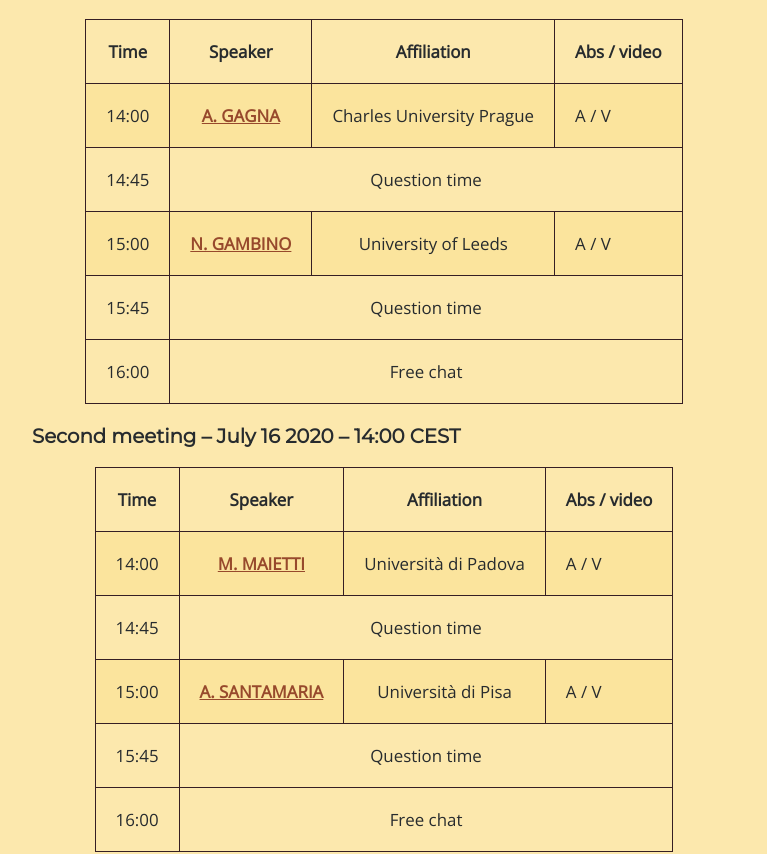
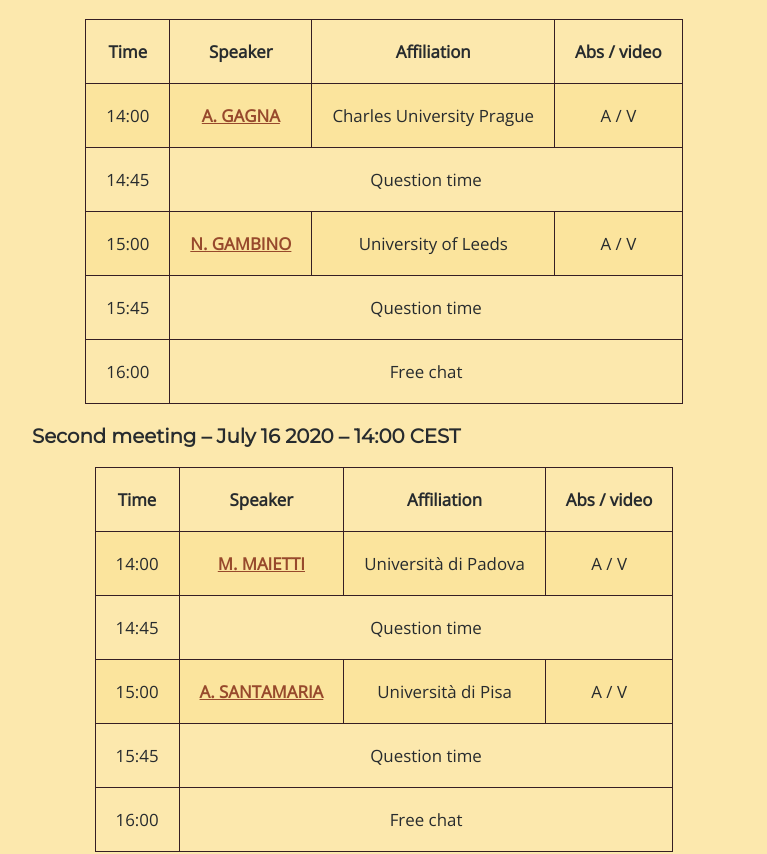
Before and after one commit to Progetto-ItaCa/Progetto-ItaCa.github.io, a Jekyll site: the page built from pages/fest.md, in a window 1280 px wide. Shown: the part 567-1421 px from the top of the page, without its empty margins (256-1023 px from the left). Built offline with Jekyll 4.4.1, drawn with Linux system fonts in a browser that asks for light colours; our own code applies the rules of GitHub Pages for plain Markdown files.

Commit message:
centered stuff in a table

```diff
--- a/pages/fest.md
+++ b/pages/fest.md
@@ -41,7 +41,7 @@ In the table below you will notice that every talk comes with some additional ma
       <td style="text-align: center">14:00</td>
       <td style="text-align: center"><a href="https://sites.google.com/view/andreagagna/home" target="_blank"><strong>A. GAGNA</strong></a></td>
       <td style="text-align: center">Charles University Prague</td>
-      <td>A / V</td>
+      <td style="text-align: center">A / V</td>
     </tr>
     <tr>
       <td style="text-align: center">14:45</td>
@@ -51,7 +51,7 @@ In the table below you will notice that every talk comes with some additional ma
       <td style="text-align: center">15:00</td>
       <td style="text-align: center"><a href="http://www1.maths.leeds.ac.uk/~pmtng/" target="_blank"><strong>N. GAMBINO</strong></a></td>
       <td style="text-align: center">University of Leeds</td>
-      <td>A / V</td>
+      <td style="text-align: center">A / V</td>
     </tr>
     <tr>
       <td style="text-align: center">15:45</td>
@@ -90,7 +90,7 @@ In the table below you will notice that every talk comes with some additional ma
       <td style="text-align: center">14:00</td>
       <td style="text-align: center"><a href="https://www.math.unipd.it/~maietti/" target="_blank"><strong>M. MAIETTI</strong></a></td>
       <td style="text-align: center">Università di Padova</td>
-      <td>A / V</td>
+      <td style="text-align: center">A / V</td>
     </tr>
     <tr>
       <td style="text-align: center">14:45</td>
@@ -100,7 +100,7 @@ In the table below you will notice that every talk comes with some additional ma
       <td style="text-align: center">15:00</td>
       <td style="text-align: center"><a href="https://www.researchgate.net/profile/Alessio_Santamaria" target="_blank"><strong>A. SANTAMARIA</strong></a></td>
       <td style="text-align: center">Università di Pisa</td>
-      <td>A / V</td>
+      <td style="text-align: center">A / V</td>
     </tr>
     <tr>
       <td style="text-align: center">15:45</td>
```
